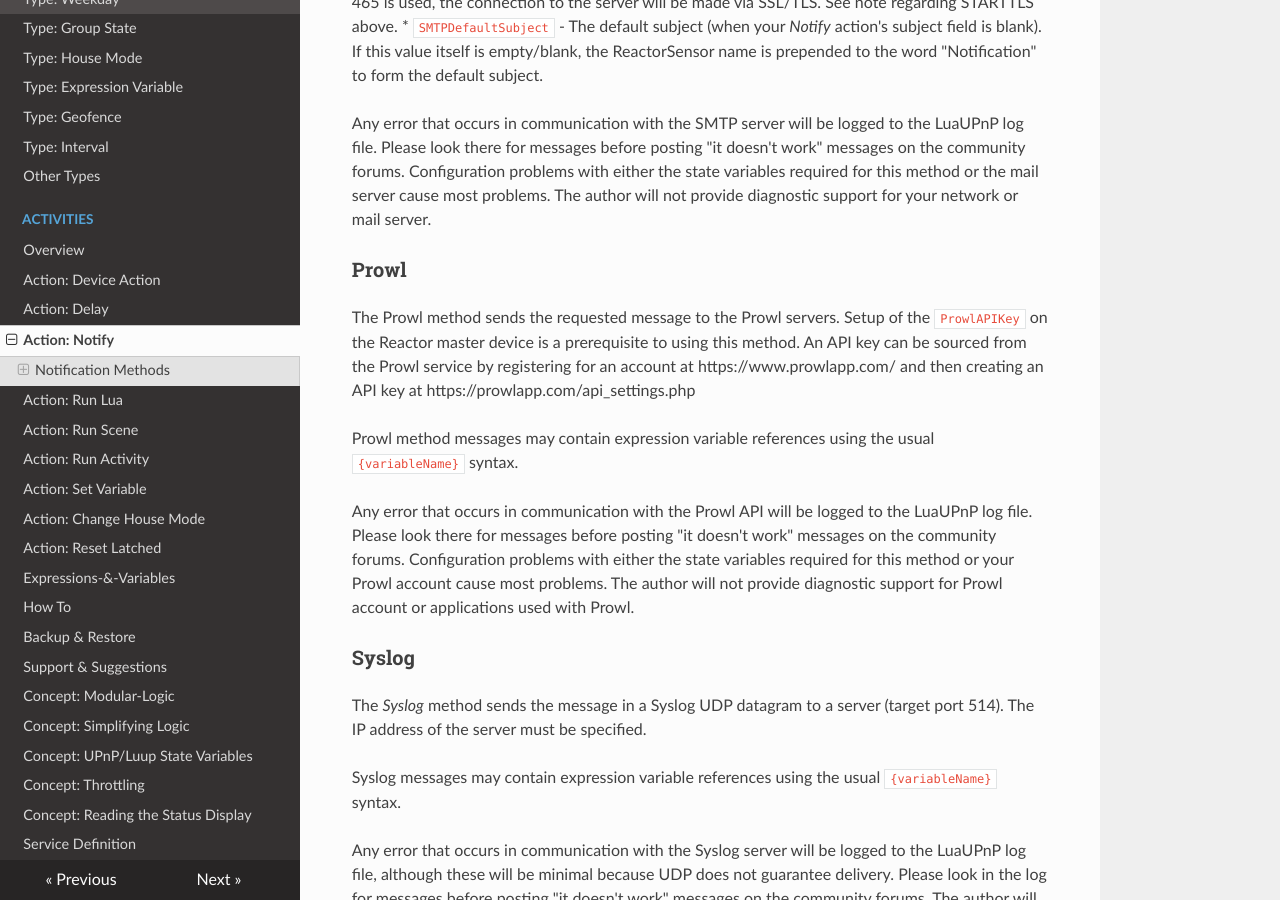
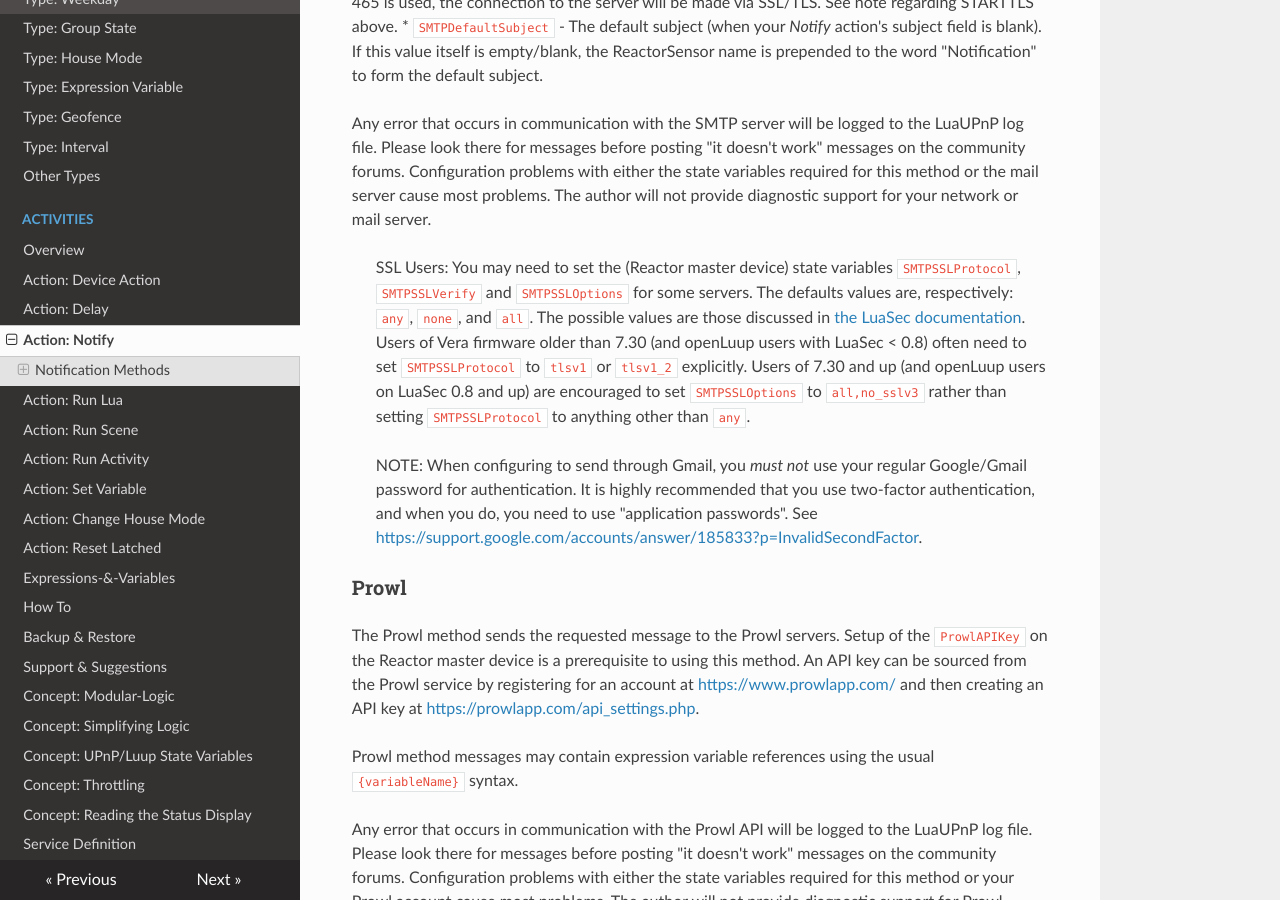
Before and after one commit to toggledbits/Reactor-docs, an MkDocs documentation site: the page built from docs/Notify-Action.md, in a window 1280 px wide and 900 px high, scrolled down 2189 px. Built offline with MkDocs 1.6.1, drawn with Linux system fonts in a browser that asks for light colours; nearby versions of some CDN libraries.

Commit message:
Clarifications for SMTP+SSL

```diff
--- a/docs/Notify-Action.md
+++ b/docs/Notify-Action.md
@@ -41,9 +41,14 @@ Optionally, there are a few SMTP configuration state variables that have default
 
 Any error that occurs in communication with the SMTP server will be logged to the LuaUPnP log file. Please look there for messages before posting "it doesn't work" messages on the community forums. Configuration problems with either the state variables required for this method or the mail server cause most problems. The author will not provide diagnostic support for your network or mail server.
 
+> SSL Users: You may need to set the (Reactor master device) state variables `SMTPSSLProtocol`, `SMTPSSLVerify` and `SMTPSSLOptions` for some servers. The defaults values are, respectively: `any`, `none`, and `all`. The possible values are those discussed in [the LuaSec documentation](https://github.com/brunoos/luasec/wiki). Users of Vera firmware older than 7.30 (and openLuup users with LuaSec < 0.8) often need to set `SMTPSSLProtocol` to `tlsv1` or `tlsv1_2` explicitly. Users of 7.30 and up (and openLuup users on LuaSec 0.8 and up) are encouraged to set `SMTPSSLOptions` to `all,no_sslv3` rather than setting `SMTPSSLProtocol` to anything other than `any`.
+
+> NOTE: When configuring to send through Gmail, you *must not* use your regular Google/Gmail password for authentication. It is highly recommended that you use two-factor authentication, and when you do, you need to use "application passwords". See [https://support.google.com/accounts/answer/185833?p=InvalidSecondFactor](https://support.google.com/accounts/answer/185833?p=InvalidSecondFactor).
+
 ### Prowl
 
-The Prowl method sends the requested message to the Prowl servers. Setup of the `ProwlAPIKey` on the Reactor master device is a prerequisite to using this method. An API key can be sourced from the Prowl service by registering for an account at https://www.prowlapp.com/ and then creating an API key at https://prowlapp.com/api_settings.php
+The Prowl method sends the requested message to the Prowl servers. Setup of the `ProwlAPIKey` on the Reactor master device is a prerequisite to using this method. An API key can be sourced from the Prowl service by registering for an account at [https://www.prowlapp.com/](https://www.prowlapp.com/) and then creating an API key at
+[https://prowlapp.com/api_settings.php](https://prowlapp.com/api_settings.php).
 
 Prowl method messages may contain expression variable references using the usual `{variableName}` syntax.
 
```
